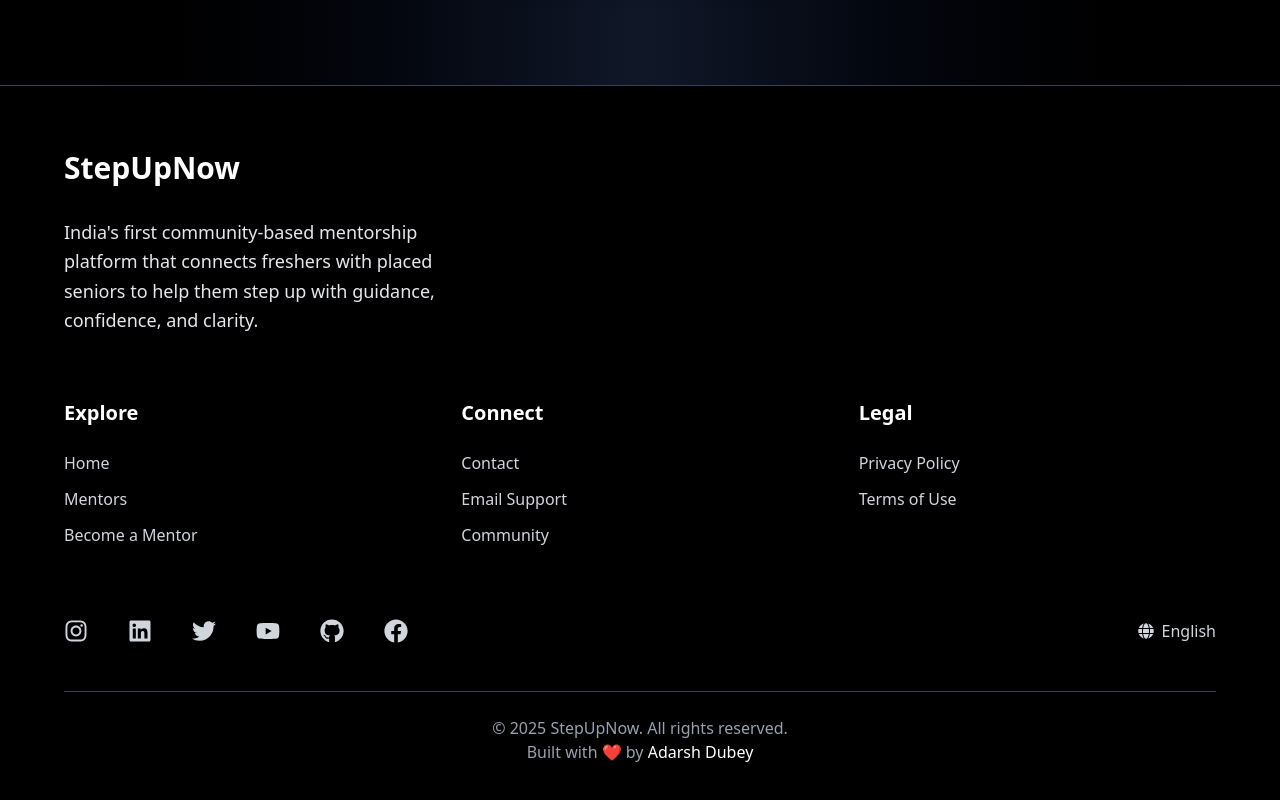
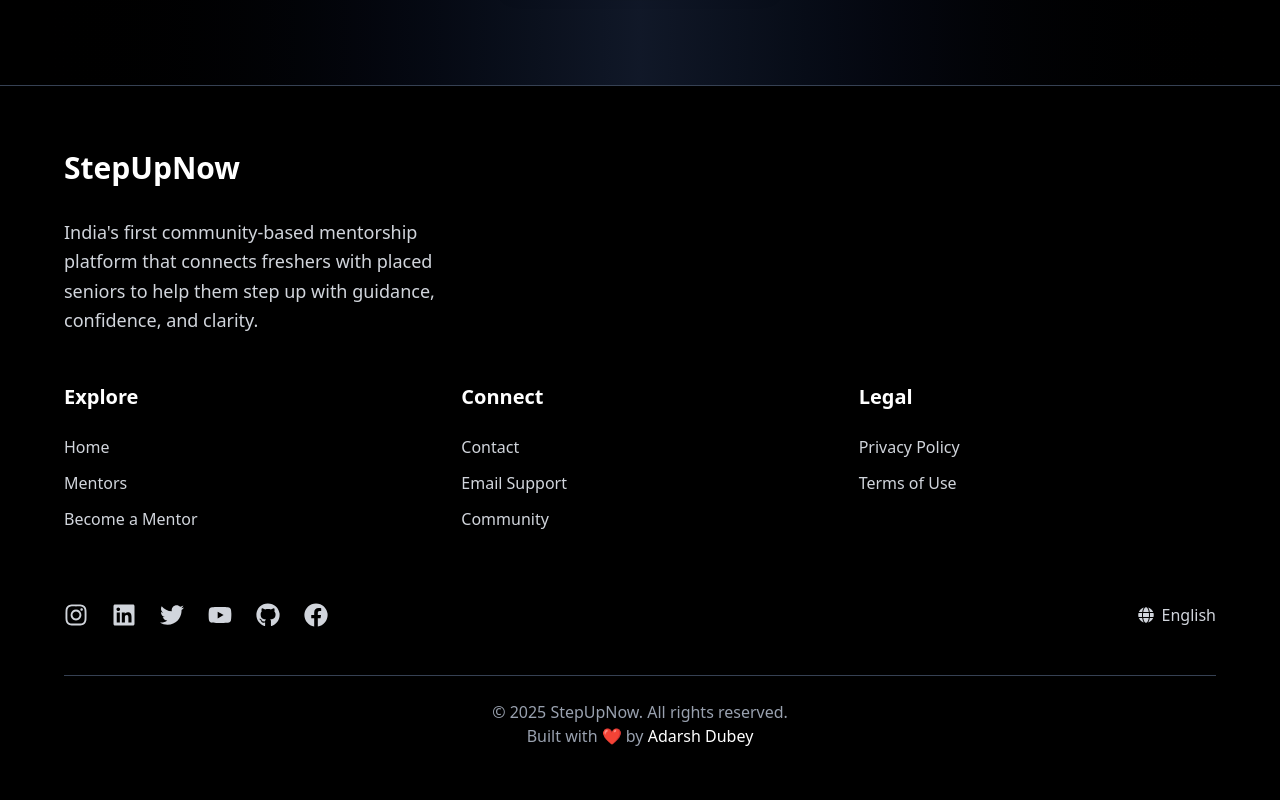
Before and after one commit to adarshdubey03/StepUpNow, a Next.js app: page / in a window 1280 px wide. Shown: the part 4976-5776 px from the top of the page. Built offline with nearby package versions, Linux system fonts and the light colour scheme; no server answers.

Commit message:
Refactor Footer component and remove unused slotform

```diff
--- a/components/Footer.js
+++ b/components/Footer.js
@@ -17,41 +17,41 @@ const Footer = () => {
         {/* Logo and Description */}
         <div className="space-y-8 max-w-sm">
           <h1 className="text-3xl font-bold">StepUpNow</h1>
-          <p className="text-gray-200 mb-16 text-lg leading-relaxed">
+          <p className="text-gray-300 text-lg leading-relaxed">
             India's first community-based mentorship platform that connects freshers with placed seniors to help them step up with guidance, confidence, and clarity.
           </p>
         </div>
 
-        {/* Footer Columns (Responsive Grid) */}
+        {/* Footer Columns */}
         <div className="grid grid-cols-1 md:grid-cols-3 gap-10">
-          <div>
+          <nav>
             <h4 className="font-semibold mb-6 text-xl">Explore</h4>
             <ul className="space-y-3 text-base text-gray-300">
               <li><a href="/">Home</a></li>
               <li><a href="/mentors">Mentors</a></li>
               <li><a href="/mentorsignup">Become a Mentor</a></li>
             </ul>
-          </div>
-          <div>
+          </nav>
+          <nav>
             <h4 className="font-semibold mb-6 text-xl">Connect</h4>
             <ul className="space-y-3 text-base text-gray-300">
               <li><a href="/contact">Contact</a></li>
               <li><a href="mailto:support@stepupnow.in">Email Support</a></li>
               <li><a href="/community">Community</a></li>
             </ul>
-          </div>
-          <div>
+          </nav>
+          <nav>
             <h4 className="font-semibold mb-6 text-xl">Legal</h4>
             <ul className="space-y-3 text-base text-gray-300">
               <li><a href="/privacy">Privacy Policy</a></li>
               <li><a href="/terms">Terms of Use</a></li>
             </ul>
-          </div>
+          </nav>
         </div>
 
-        {/* Social Icons + Language */}
+        {/* Social + Language */}
         <div className="flex flex-col md:flex-row justify-between items-start md:items-center pt-6 gap-6">
-          <div className="flex flex-wrap gap-10 text-2xl text-gray-300">
+          <div className="flex flex-wrap gap-6 text-2xl text-gray-300">
             <a href="#" aria-label="Instagram" className="hover:text-white"><FaInstagram /></a>
             <a href="#" aria-label="LinkedIn" className="hover:text-white"><FaLinkedin /></a>
             <a href="#" aria-label="Twitter" className="hover:text-white"><FaTwitter /></a>
@@ -65,10 +65,10 @@ const Footer = () => {
           </div>
         </div>
 
-        {/* Bottom Bar */}
-        <div className="border-t border-gray-700 pt-6 text-center text-gray-400 text-medium">
+        {/* Bottom Text */}
+        <div className="border-t border-gray-700 pt-6 text-center text-gray-400 text-base">
           &copy; {new Date().getFullYear()} StepUpNow. All rights reserved. <br />
-          Built with ❤️ by <span className="text-white font-lg">Adarsh Dubey</span>
+          Built with ❤️ by <span className="text-white">Adarsh Dubey</span>
         </div>
       </div>
     </footer>
```
